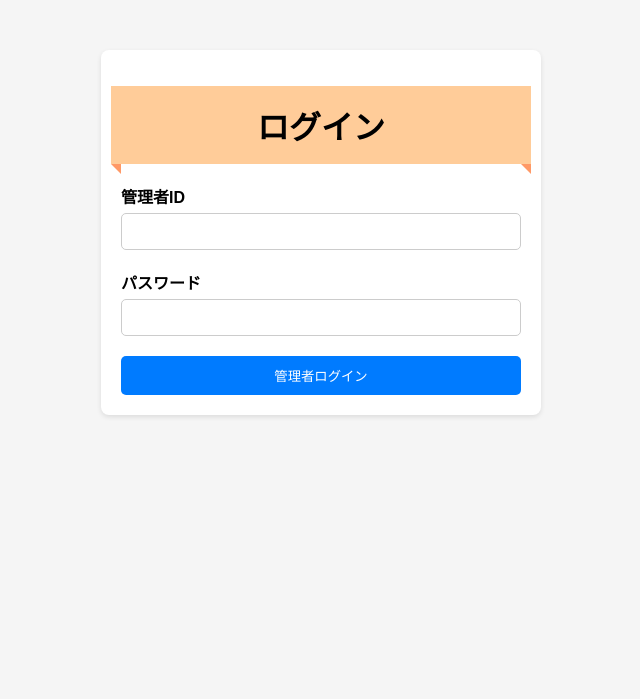
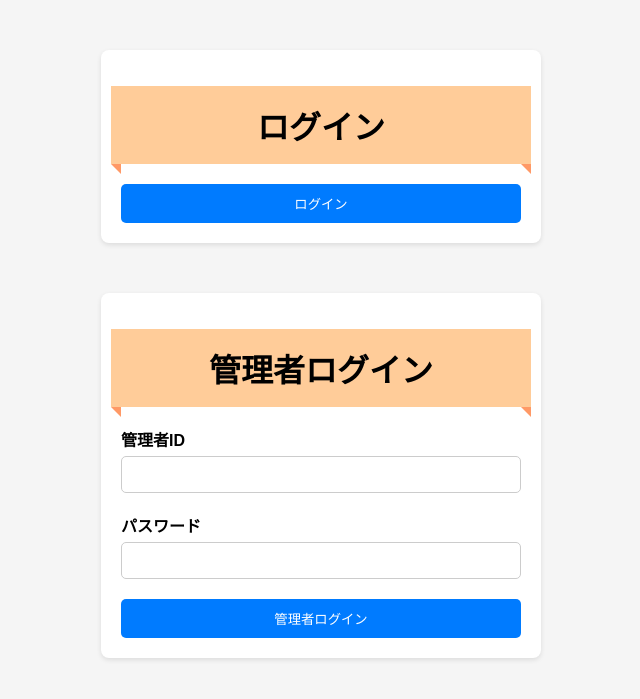
Before and after one commit to 1069s/Psemi_development, a Flask app: template templates/login.html in a window 1280 px wide. Shown: the top 699 px of the page, without its empty margins (319-959 px from the left). Run offline with Flask 3, Linux system fonts and the light colour scheme; the template is opened without the code that fills it, so the values that code supplies are empty.

Commit message:
ログインボタンの追加とボタン押下時の画面遷移の追加，画面遷移は未完

```diff
--- a/templates/login.html
+++ b/templates/login.html
@@ -56,6 +56,12 @@
 
 <div class="container">
     <h1>ログイン</h1>
+    <form action="/start_game" method="POST">
+        <input type="submit" value="ログイン">
+    </form>
+</div>
+<div class="container">
+    <h1>管理者ログイン</h1>
     <form action="/login" method="POST">
         <label for="admin_id">管理者ID</label>
         <input type="text" id="admin_id" name="admin_id" required>
```
